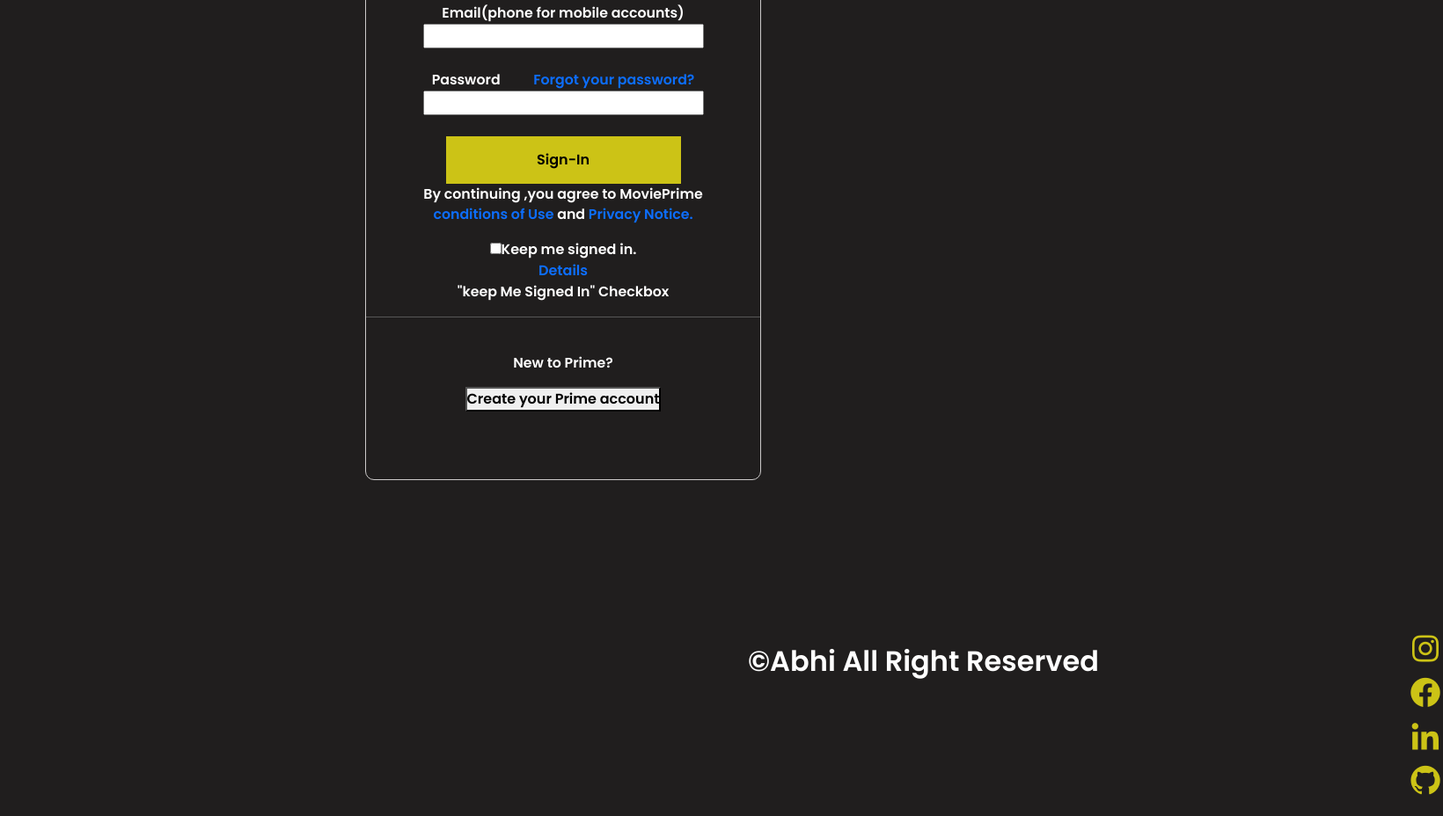
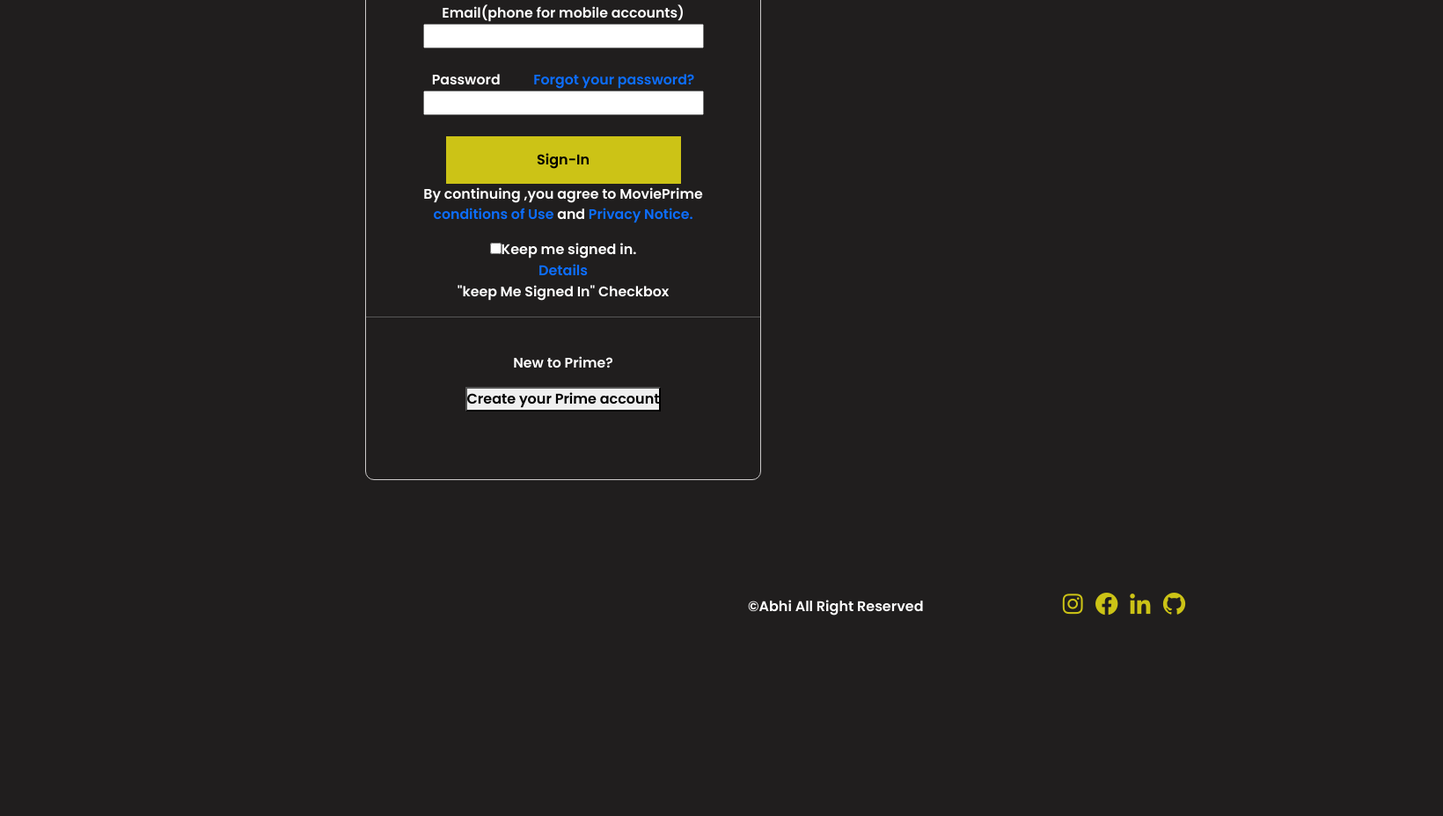
Before and after one commit to ABHI-SHEK-SINGH/Movies--website, a plain HTML site: page sign.html in a window 1280 px wide. Shown: the part 112-1040 px from the top of the page at 88% size, 1640 px wide, since content can reach past the window. After the commit the page ends 818 px from the top, so only its background shows below. Drawn offline with nearby package versions, Linux system fonts and the light colour scheme.

Commit message:
size prlm slove

```diff
--- a/css/style.css
+++ b/css/style.css
@@ -316,7 +316,7 @@ font-weight: 700;
     padding:20px;
     position: relative;
     bottom:40px;
-    font-size:2rem;
+    font-size:1rem;
 }
 .play-container{
     position: relative;
@@ -544,11 +544,10 @@ margin-inline-start:3rem ;
              }
  .social .bx{
     padding: 4px;
-    font-size: 2.5rem;
+    font-size: 1.9rem;
     position: relative;
-    left:1600px;
-
-    top: 50px;
+    left:1200px;
+     top: 50px;
     border-radius:5px ;
     color:rgb(204, 195, 22);
         }
@@ -613,20 +612,7 @@ margin-inline-start:3rem ;
  .g{
     align-items: center;
         position: absolute;
-       padding-top:110px ;
+       padding-top:60px ;
     padding-left: 850px;
-    font-size: 2rem;
+    font-size: 1rem;
  }
- .j{
-   padding-bottom:10px ;
-  padding-left: 1600px;
-  margin-top: 100px;
-    font-size: 2rem;
-    position:grid;
-        border-radius:5px ;
-        align-items: center;
-   }
-.k{
-    color:rgb(204, 195, 22);
-    font-size: 2.5rem;
-}
--- a/sign.html
+++ b/sign.html
@@ -57,11 +57,11 @@
         <p class="g">&#169;Abhi All Right Reserved</p>
 
       </center>
-      <div class="j">
-        <a href="#"><i class='bx bxl-instagram k' id="ab"></i></a>
-        <a href="#"><i class='bx bxl-facebook-circle k'></i></a>
-        <a href="#"><i class='bx bxl-linkedin k'></i></a>
-        <a href="#"><i class='bx bxl-github k'></i></a>
+      <div class="social">
+        <a href="#"><i class='bx bxl-instagram' id="ab"></i></a>
+        <a href="#"><i class='bx bxl-facebook-circle'></i></a>
+        <a href="#"><i class='bx bxl-linkedin'></i></a>
+        <a href="#"><i class='bx bxl-github'></i></a>
       </div>
     <!-- </div> -->
       <!-- end -->
```
